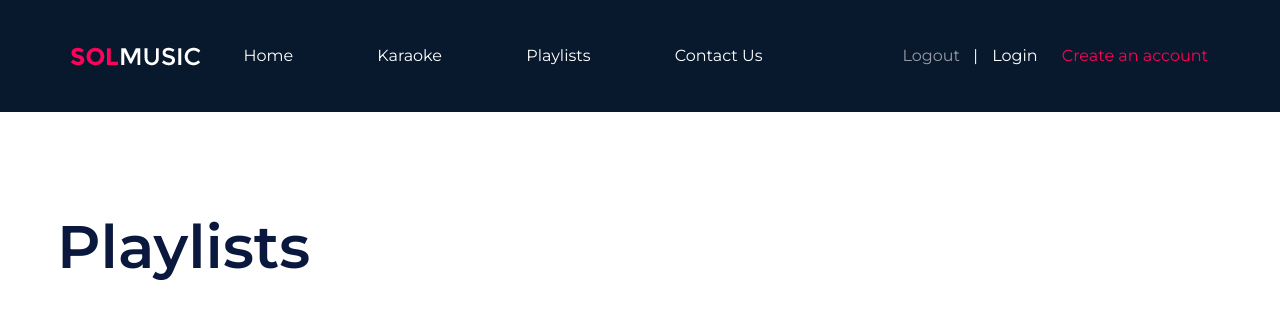
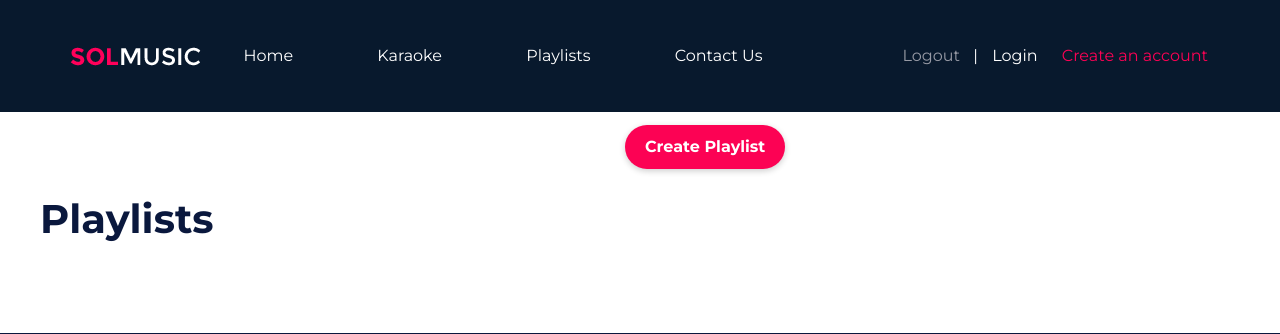
Before and after one commit to mikedevman/DebugKnight-SmartTunes, a PHP site: page /playlists.php in a window 1280 px wide. Shown: the top 334 px of the page. Run offline with PHP 8.4, Linux system fonts and the light colour scheme; the visitor is signed in with stand-in values (Sample User, id 1).

Commit message:
create_playlist

```diff
--- a/css/style.css
+++ b/css/style.css
@@ -237,11 +237,17 @@
  -----------------------*/
 
 .section-title {
-	margin-bottom: 60px;
+  display: flex;
+  align-items: center;
+  justify-content: space-between;
+  margin: 30px 40px 10px;
 }
 
 .section-title h2 {
-	font-size: 60px;
+  font-size: 2.5rem;
+  font-weight: 700;
+  margin: 0;
+  color: #0a183d;
 }
 
 .set-bg {
@@ -836,7 +842,10 @@
 .search-form {
 	position: relative;
 	width: 100%;
-	margin-bottom: 25px;
+	margin-top: 2%;
+	margin-bottom: 0;
+	margin-left: 2.5%;
+	margin-right: 2.5%;
 }
 
 .search-form input {
@@ -1684,3 +1693,129 @@
     font-style: italic;
     margin: 0;
 }
+
+/* playlists */
+.playlist-controls {
+  text-align: left;
+  margin-bottom: 20px;
+  margin-right: 30px;
+}
+
+.create-btn {
+  margin-left: 50%;
+  margin-top: 1%;
+  background: #fc0254;
+  color: #fff;
+  font-weight: bold;
+  padding: 10px 20px;
+  border-radius: 25px;
+  border: none;
+  cursor: pointer;
+  box-shadow: 0 2px 6px rgba(0,0,0,0.2);
+  transition: background 0.3s;
+}
+
+.create-btn:hover {
+  background: #d81b60;
+}
+
+.create-form {
+  margin-left: 38%;
+  margin-top: 1%;
+  display: flex;
+  align-items: center;
+  gap: 10px;
+  max-width: 500px;
+}
+
+.create-form input {
+  width: 200px;
+  padding: 8px 10px;
+  border-radius: 6px;
+  border: 1px solid #ccc;
+  flex: 1;
+}
+
+.create-form button {
+  padding: 8px 16px;
+  background-color: #28a745;
+  color: #fff;
+  border: none;
+  border-radius: 6px;
+  cursor: pointer;
+  font-weight: bold;
+  transition: background-color 0.3s;
+}
+
+.create-form button:hover {
+  background-color: #218838;
+}
+
+.playlist-grid {
+  display: grid;
+  grid-template-columns: repeat(auto-fill, minmax(220px, 1fr));
+  gap: 30px;
+  padding: 0 40px;
+  margin-top: 30px;
+}
+
+.playlist-card {
+  position: relative;
+  background: #f8f9fa;
+  border-radius: 12px;
+  text-align: center;
+  padding: 20px 10px;
+  box-shadow: 0 4px 8px rgba(0,0,0,0.1);
+  transition: transform 0.3s, box-shadow 0.3s;
+}
+
+.playlist-card:hover {
+  transform: translateY(-6px);
+  box-shadow: 0 6px 20px rgba(0,0,0,0.2);
+}
+
+.playlist-card img {
+  max-width: 100%;
+  height: 120px;
+  border-radius: 10px;
+  object-fit: cover;
+  margin-bottom: 12px;
+}
+
+.playlist-card p {
+  font-weight: 600;
+  font-size: 1em;
+  color: #333;
+}
+
+.playlist-card .delete-btn {
+  position: absolute;
+  top: 10px;
+  right: 12px;
+  background: #ff4d4d;
+  color: white;
+  border: none;
+  border-radius: 50%;
+  font-size: 16px;
+  width: 28px;
+  height: 28px;
+  cursor: pointer;
+  transition: background 0.2s;
+}
+
+.playlist-card .delete-btn:hover {
+  background: #d60000;
+}
+
+.playlist-link {
+  text-decoration: none;
+  color: inherit;
+}
+
+.playlist-link:hover p {
+  color: #fc0254;
+}
+
+.playlists {
+	margin-bottom: 5%;
+}
--- a/index.php
+++ b/index.php
@@ -9,7 +9,7 @@
 <!DOCTYPE html>
 <html lang="zxx">
 <head>
-	<title>SolMusic | HTML Template</title>
+	<title>SmartTunes - Home</title>
 	<meta charset="UTF-8">
 	<meta name="description" content="SolMusic HTML Template">
 	<meta name="keywords" content="music, html">
--- /dev/null
+++ b/js/playlists.js
@@ -0,0 +1,65 @@
+  let playlists = [];
+
+  function toggleCreateForm() {
+    const form = document.getElementById("create-form");
+    form.style.display = form.style.display === "none" ? "flex" : "none";
+  }
+
+  function addPlaylist() {
+    const nameInput = document.getElementById("playlistName");
+    const name = nameInput.value.trim();
+
+    if (!name) {
+      alert("Please enter a playlist name.");
+      return;
+    }
+
+    const id = Date.now();
+    const playlist = { id, name };
+    playlists.push(playlist);
+    savePlaylists();
+    renderPlaylists();
+
+    nameInput.value = "";
+    toggleCreateForm();
+  }
+
+  function deletePlaylist(id) {
+    playlists = playlists.filter(p => p.id !== id);
+    savePlaylists();
+    renderPlaylists();
+  }
+
+  function savePlaylists() {
+    localStorage.setItem("playlists", JSON.stringify(playlists));
+  }
+
+  function loadPlaylists() {
+    const saved = localStorage.getItem("playlists");
+    if (saved) {
+      playlists = JSON.parse(saved);
+    }
+  }
+
+  function renderPlaylists() {
+    const container = document.getElementById("playlist-grid");
+    container.innerHTML = "";
+
+    playlists.forEach(p => {
+      const card = document.createElement("div");
+      card.className = "playlist-card";
+      card.innerHTML = `
+        <a href="playlist.php?id=${p.id}" class="playlist-link">
+          <img src="img/playlist-img.png" alt="Playlist Cover" />
+          <p>${p.name}</p>
+        </a>
+        <button class="delete-btn" onclick="deletePlaylist(${p.id})">✖</button>
+      `;
+      container.appendChild(card);
+    });
+  }
+
+  window.addEventListener("DOMContentLoaded", () => {
+    loadPlaylists();
+    renderPlaylists();
+  });
--- a/karaoke.php
+++ b/karaoke.php
@@ -9,7 +9,7 @@
 <!DOCTYPE html>
 <html lang="zxx">
   <head>
-    <title>SolMusic | HTML Template</title>
+    <title>SmartTunes - Karaoke</title>
     <meta charset="UTF-8" />
     <meta name="description" content="SolMusic HTML Template" />
     <meta name="keywords" content="music, html" />
--- a/playlist.php
+++ b/playlist.php
@@ -9,7 +9,7 @@
 <!DOCTYPE html>
 <html lang="zxx">
   <head>
-    <title>SmartTunes - Artists</title>
+    <title>SmartTunes - Playlist</title>
     <meta charset="UTF-8" />
     <meta name="description" content="SmartTunes" />
     <meta name="keywords" content="music, html" />
--- a/playlists.php
+++ b/playlists.php
@@ -9,7 +9,7 @@
 <!DOCTYPE html>
 <html lang="zxx">
   <head>
-    <title>SmartTunes - Artists</title>
+    <title>SmartTunes - Playlists</title>
     <meta charset="UTF-8" />
     <meta name="description" content="SmartTunes" />
     <meta name="keywords" content="music, html" />
@@ -67,62 +67,28 @@
     <!-- Header section end -->
 
     <!-- Playlist section -->
-    <section class="playlist-section spad">
-      <div class="container-fluid">
-        <div class="section-title">
-          <h2>Playlists</h2>
-        </div>
+        <!-- Create Playlist Button -->
+        <div class="playlists">
+          <div class="playlist-controls">
+            <button class="create-btn" onclick="toggleCreateForm()">Create Playlist</button>
 
-        <div class="clearfix"></div>
-        <div class="row playlist-area">
-            <div class="mix col-lg-3 col-md-4 col-sm-6 genres">
-              <div class="playlist-item">
-                  <a href="playlist.php">
-                    <img
-                      src="img\playlist-img.png"
-                      alt=""
-                    />
-                    <h5>Soobin Hoàng Sơn</h5>
-                  </a>
-                </div>
-            </div>
-
-          <div class="mix col-lg-3 col-md-4 col-sm-6 movies">
-            <div class="playlist-item">
-              <img
-                src="D:\Download\DatabaseProject\img\playlist\J97.webp"
-                alt=""
-              />
-              <h5>Trịnh Trần Phương Tuấn</h5>
+            <div id="create-form" class="create-form" style="display: none;">
+              <label for="playlistName">Playlist Name:</label>
+              <input type="text" id="playlistName" placeholder="Enter playlist name" />
+              <button onclick="addPlaylist()">Add</button>
             </div>
           </div>
 
-          <div class="mix col-lg-3 col-md-4 col-sm-6 artists">
-            <div class="playlist-item">
-              <a href="playlist.php">
-                <img
-                  src="D:\Download\DatabaseProject\img\Soobin-H.jpg"
-                  alt=""
-                />
-                <h5>Soobin Hoàng Sơn</h5>
-              </a>
-            </div>
+          <div class="section-title">
+            <h2>Playlists</h2>
           </div>
 
-          <div class="mix col-lg-3 col-md-4 col-sm-6 labels">
-            <div class="playlist-item">
-              <a href="playlist.php">
-                <img
-                  src="D:\Download\DatabaseProject\img\Soobin-H.jpg"
-                  alt=""
-                />
-                <h5>Soobin Hoàng Sơn</h5>
-              </a>
-            </div>
+          <div id="playlist-grid" class="playlist-grid">
+
           </div>
         </div>
-      </div>
-    </section>
+
+
     <!-- Playlist section end -->
 
     <!-- Footer section -->
@@ -188,5 +154,7 @@
     <script src="js/owl.carousel.min.js"></script>
     <script src="js/mixitup.min.js"></script>
     <script src="js/main.js"></script>
+    <script src="js/playlists.js"></script>
+    <script src="js/karaoke-recorder.js"></script>
   </body>
 </html>
```
Also changed, not shown: 1 other file.
